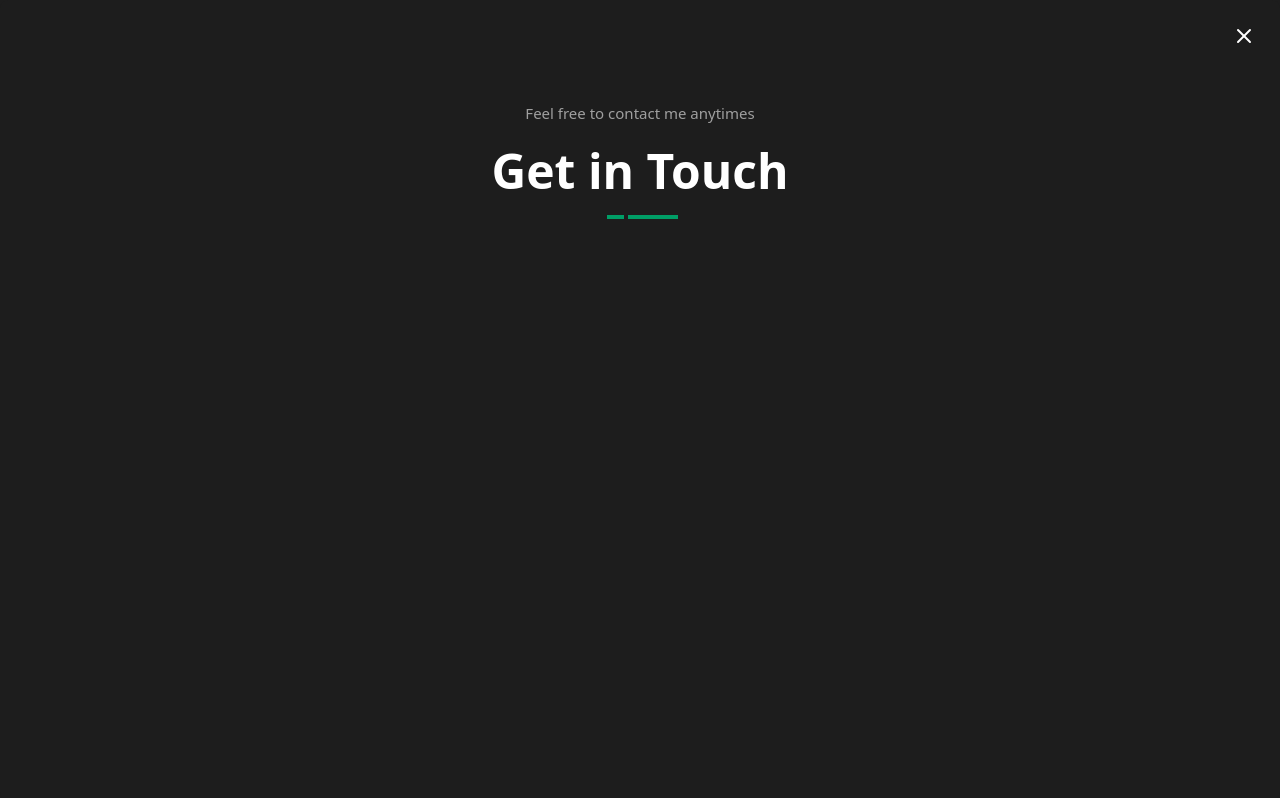
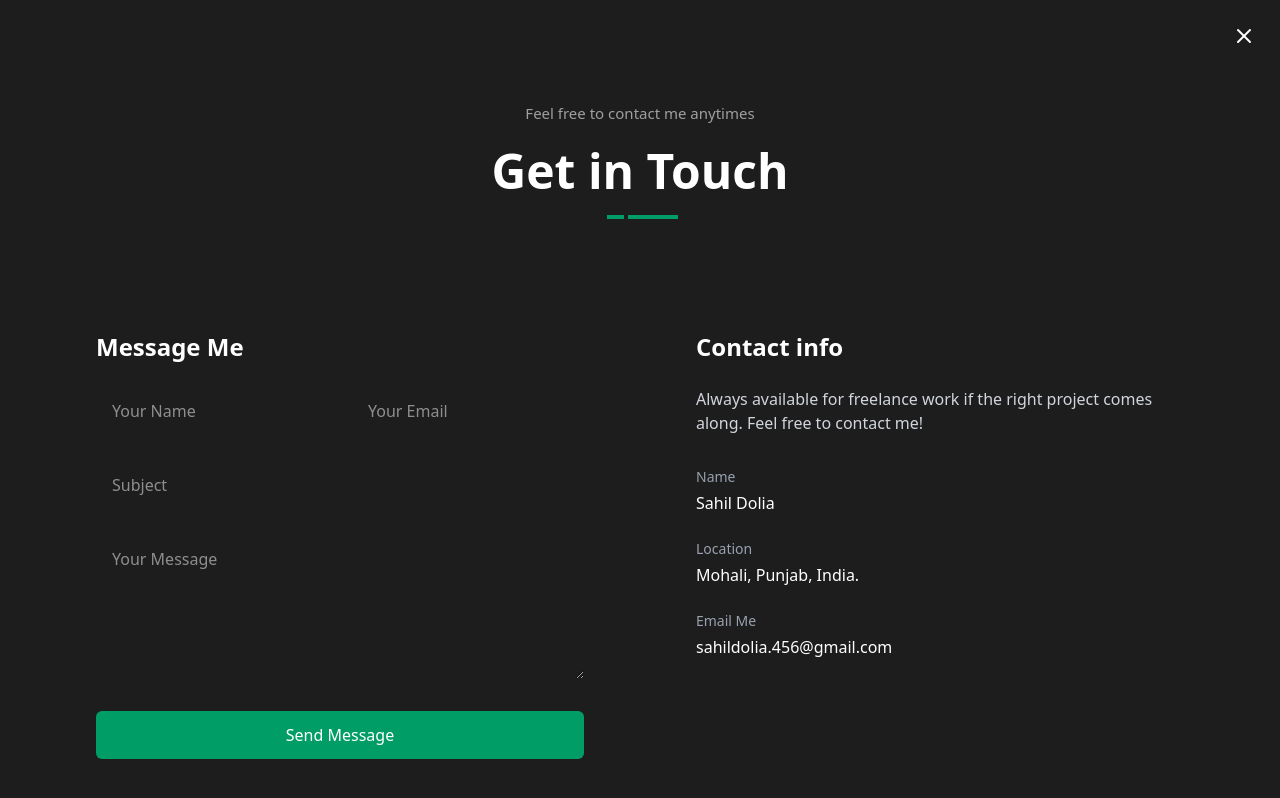
Before and after one commit to sahildolia/portfolio, a React (Vite) app: page /contact in a window 1280 px wide. Built offline with nearby package versions, Linux system fonts and the light colour scheme.

Commit message:
moinor changes

```diff
--- a/src/components/layout/About/AboutBanner/AboutBanner.jsx
+++ b/src/components/layout/About/AboutBanner/AboutBanner.jsx
@@ -1,6 +1,6 @@
 import './AboutBanner.css'
 import HeadingwithBar from '../../../ui/headingwithBar/HeadingwithBar'
-import infoImg from '../../../../assets/info-img.jpg'
+import infoImg from '../../../../assets/img.jpg'
 import Button from '../../../ui/button/Button'
 import Services from '../Services/Services'
 const AboutBanner = () => {
--- a/src/components/layout/Contact/Contact.jsx
+++ b/src/components/layout/Contact/Contact.jsx
@@ -1,3 +1,4 @@
+import Contactform from '../../ui/Contactform/Contactform'
 import HeadingwithBar from '../../ui/headingwithBar/HeadingwithBar'
 import './Contact.css'
 const Contact = () => {
@@ -8,6 +9,9 @@ const Contact = () => {
         title="Get in Touch"
         center={true}
       />
+
+<Contactform/>
+
     </div>
   )
 }
--- /dev/null
+++ b/src/components/ui/Contactform/Contactform.css
@@ -0,0 +1,14 @@
+.fieldFocus:focus {
+  border-bottom: 2px solid var(--green);
+}
+.fieldFocus{
+    border-bottom: 2px solid transparent;
+}
+.sendBtn {
+  background-color:var(--green);
+  transition: background-color 0.3s ease;
+}
+
+.contact-button:hover {
+  background-color: #008055;
+}
--- /dev/null
+++ b/src/components/ui/Contactform/Contactform.jsx
@@ -0,0 +1,89 @@
+import './Contactform.css'
+const Contactform = () => {
+  return (
+    <>
+       <div className="min-h-screen text-white py-12 px-4 sm:px-6 lg:px-8">
+      <div className="max-w-6xl mx-auto">
+        <div className="grid grid-cols-1 lg:grid-cols-2 gap-12">
+          <div className=" p-8 rounded-lg">
+         <h1 className="text-2xl font-bold mb-6">Message Me</h1>
+            <form className="space-y-6">
+              <div className="grid grid-cols-1 md:grid-cols-2 gap-6">
+                <div>
+                  <input
+                    type="text"
+                    id="name"
+                    className="w-full px-4 py-3 rounded-md focus:outline-none fieldFocus"
+                    placeholder="Your Name"
+                  />
+                </div>
+                <div>
+                  <input
+                    type="email"
+                    id="email"
+                    className="w-full px-4 py-3  rounded-md focus:outline-none fieldFocus"
+                    placeholder="Your Email"
+                  />
+                </div>
+              </div>
+
+              <div>
+                <input
+                  type="text"
+                  id="subject"
+                  className="w-full px-4 py-3  rounded-md focus:outline-none fieldFocus"
+                  placeholder="Subject"
+                />
+              </div>
+
+              <div>
+                <textarea
+                  id="message"
+                  rows="5"
+                  className="w-full px-4 py-3  rounded-md focus:outline-none fieldFocus"
+                  placeholder="Your Message"
+                ></textarea>
+              </div>
+
+              <button
+                type="submit"
+                className="w-full sendBtn text-white font-medium py-3 px-4 rounded-md transition-colors duration-300"
+              >
+                Send Message
+              </button>
+            </form>
+          </div>
+
+          {/* Contact Information */}
+          <div className="p-8 rounded-lg">
+            <h2 className="text-2xl font-bold mb-6">Contact info</h2>
+            <p className="text-gray-300 mb-8">
+              Always available for freelance work if the right project comes along. Feel free to contact me!
+            </p>
+
+            <div className="space-y-6">
+              <div>
+                <h3 className="text-sm font-medium text-gray-400 mb-1">Name</h3>
+                <p className="text-white">Sahil Dolia</p>
+              </div>
+
+              <div>
+                <h3 className="text-sm font-medium text-gray-400 mb-1">Location</h3>
+                <p className="text-white">Mohali, Punjab, India.</p>
+              </div>
+
+
+              <div>
+                <h3 className="text-sm font-medium text-gray-400 mb-1">Email Me</h3>
+                <p className="text-white">sahildolia.456@gmail.com</p>
+              </div>
+            </div>
+          </div>
+        </div>
+      </div>
+    </div>
+    </>
+  )
+}
+
+export default Contactform
--- a/src/components/ui/Modal/Modal.css
+++ b/src/components/ui/Modal/Modal.css
@@ -1,4 +1,3 @@
-/* components/ui/Modal.css */
 .modal-overlay {
   position: fixed;
   top: 0;
```
Also changed, not shown: src/components/ui/headingwithBar/HeadingwithBar.css (+0 -7 lines), 1 other file (tests, documents, lock files or other folders).
